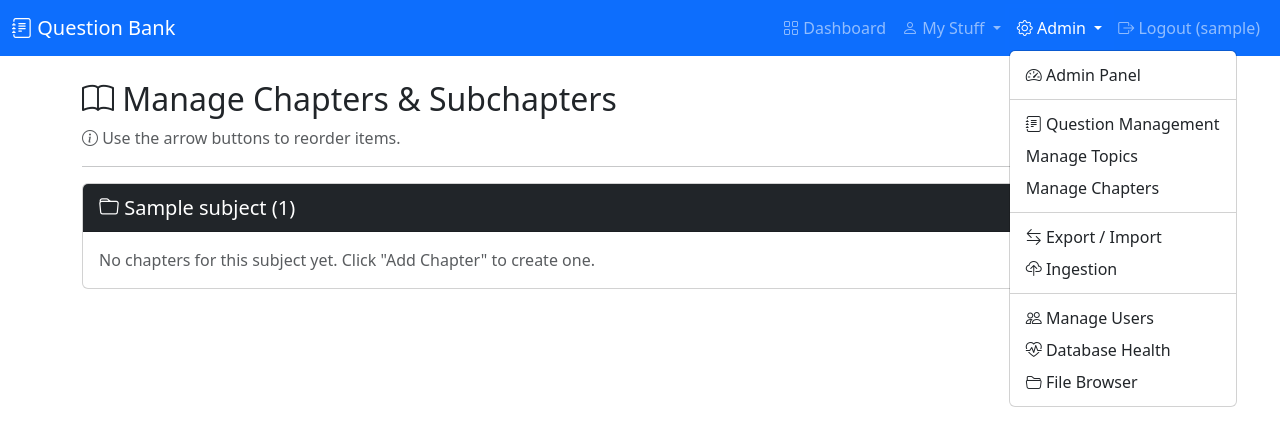
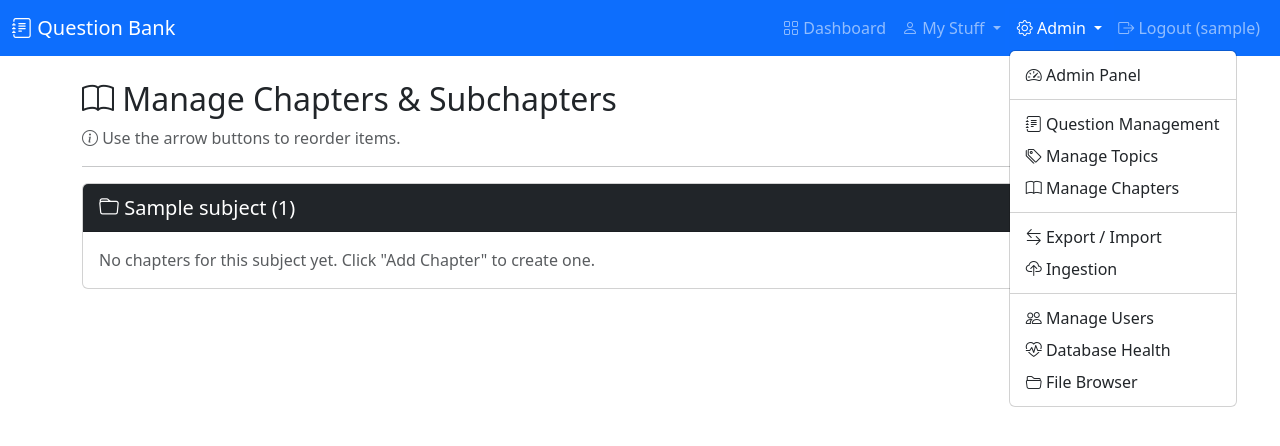
Before and after one commit to lst3245/oqb2, a Flask app: page /admin/chapters in a window 1280 px wide, after a click on "Admin". Shown: the top 446 px of the page. Run offline with Flask 3, Linux system fonts and the light colour scheme; a user stored in the database is signed in; tables that the repository leaves empty hold one stand-in row (values such as "Sample post"); some libraries are stand-ins or nearby versions.

Commit message:
Enhance admin panel dropdown with icons for better navigation
- Added icons to the "Manage Topics" and "Manage Chapters" links in the admin panel dropdown, improving visual clarity and user experience.

```diff
--- a/templates/base.html
+++ b/templates/base.html
@@ -382,8 +382,8 @@
                                 <li><a class="dropdown-item" href="{{ url_for('admin.index') }}"><i class="bi bi-speedometer2"></i> Admin Panel</a></li>
                                 <li><hr class="dropdown-divider"></li>
                                 <li><a class="dropdown-item" href="{{ url_for('admin.questions_page') }}"><i class="bi bi-journal-text"></i> Question Management</a></li>
-                                <li><a class="dropdown-item" href="{{ url_for('admin.topics') }}">Manage Topics</a></li>
-                                <li><a class="dropdown-item" href="{{ url_for('admin.chapters') }}">Manage Chapters</a></li>
+                                <li><a class="dropdown-item" href="{{ url_for('admin.topics') }}"><i class="bi bi-tags"></i> Manage Topics</a></li>
+                                <li><a class="dropdown-item" href="{{ url_for('admin.chapters') }}"><i class="bi bi-book"></i> Manage Chapters</a></li>
                                 <li><hr class="dropdown-divider"></li>
                                 <li><a class="dropdown-item" href="{{ url_for('admin.export_import') }}"><i class="bi bi-arrow-left-right"></i> Export / Import</a></li>
                                 <li><a class="dropdown-item" href="{{ url_for('admin.ingestion') }}"><i class="bi bi-cloud-upload"></i> Ingestion</a></li>
```
